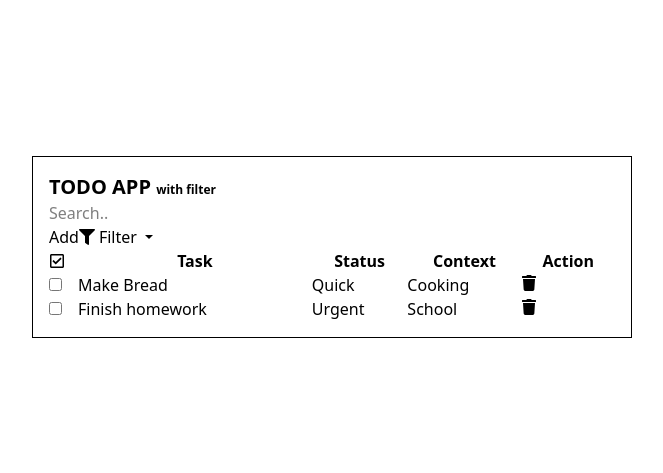
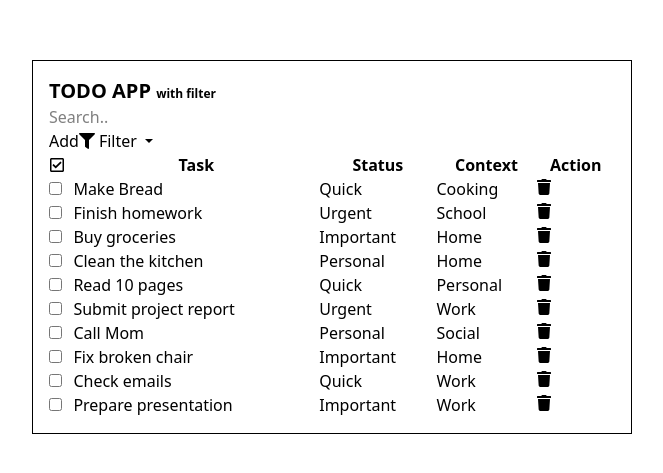
Before and after one commit to Zer0-Gravity/mini-react-project, a React (Vite) app in the folder todo-app-filter/: page / in a window 1280 px wide. Shown: the part 153-626 px from the top of the page, without its empty margins (308-971 px from the left). Built offline with nearby package versions, Linux system fonts and the light colour scheme.

Commit message:
Feat: Add conditional list rendering and temporary dummy data

```diff
--- a/todo-app-filter/src/Component/TableTodo.tsx
+++ b/todo-app-filter/src/Component/TableTodo.tsx
@@ -28,7 +28,8 @@ function TableTodo({ todos, delTodo }: TableProps) {
                     </tr>
                 </thead>
                 <tbody>
-                    {todos.map((todo, index) => (
+                    {todos.length !== 0 ? (
+                        todos.map((todo, index) => (
                             <tr className="has-checked:opacity-40 ">
                                 <td>
                                     <input type="checkbox" id={todo.title} />
@@ -48,7 +49,10 @@ function TableTodo({ todos, delTodo }: TableProps) {
                                     </button>
                                 </td>
                             </tr>
-                    ))}
+                        ))
+                    ) : (
+                        <h1>No Todos Found</h1>
+                    )}
                 </tbody>
             </table>
         </div>
--- a/todo-app-filter/src/Component/TodoApp.tsx
+++ b/todo-app-filter/src/Component/TodoApp.tsx
@@ -4,6 +4,7 @@ import { FaFilter } from "react-icons/fa";
 import { IoMdArrowDropdown } from "react-icons/io";
 import Dropdown from "./Dropdown";
 import Modal from "./Modal";
+import { dummyTodos } from "../Utils/dummyData";
 
 interface TodoProps {
     title: string;
@@ -13,20 +14,7 @@ interface TodoProps {
 }
 
 function TodoApp() {
-    const [todos, setTodos] = useState<TodoProps[]>([
-        {
-            title: "Make Bread",
-            tag: "Quick",
-            context: "Cooking",
-            done: false,
-        },
-        {
-            title: "Finish homework",
-            tag: "Urgent",
-            context: "School",
-            done: false,
-        },
-    ]);
+    const [todos, setTodos] = useState<TodoProps[]>(dummyTodos);
 
     const [dropdown, setDropdown] = useState<boolean>(false);
     const [isModal, setIsModal] = useState<boolean>(false);
--- /dev/null
+++ b/todo-app-filter/src/Utils/dummyData.ts
@@ -0,0 +1,62 @@
+export const dummyTodos = [
+    {
+        title: "Make Bread",
+        tag: "Quick",
+        context: "Cooking",
+        done: false,
+    },
+    {
+        title: "Finish homework",
+        tag: "Urgent",
+        context: "School",
+        done: false,
+    },
+    {
+        title: "Buy groceries",
+        tag: "Important",
+        context: "Home",
+        done: false,
+    },
+    {
+        title: "Clean the kitchen",
+        tag: "Personal",
+        context: "Home",
+        done: true,
+    },
+    {
+        title: "Read 10 pages",
+        tag: "Quick",
+        context: "Personal",
+        done: false,
+    },
+    {
+        title: "Submit project report",
+        tag: "Urgent",
+        context: "Work",
+        done: false,
+    },
+    {
+        title: "Call Mom",
+        tag: "Personal",
+        context: "Social",
+        done: true,
+    },
+    {
+        title: "Fix broken chair",
+        tag: "Important",
+        context: "Home",
+        done: false,
+    },
+    {
+        title: "Check emails",
+        tag: "Quick",
+        context: "Work",
+        done: true,
+    },
+    {
+        title: "Prepare presentation",
+        tag: "Important",
+        context: "Work",
+        done: false,
+    },
+];
```
Lines whose indentation alone changed are shown as unchanged.
